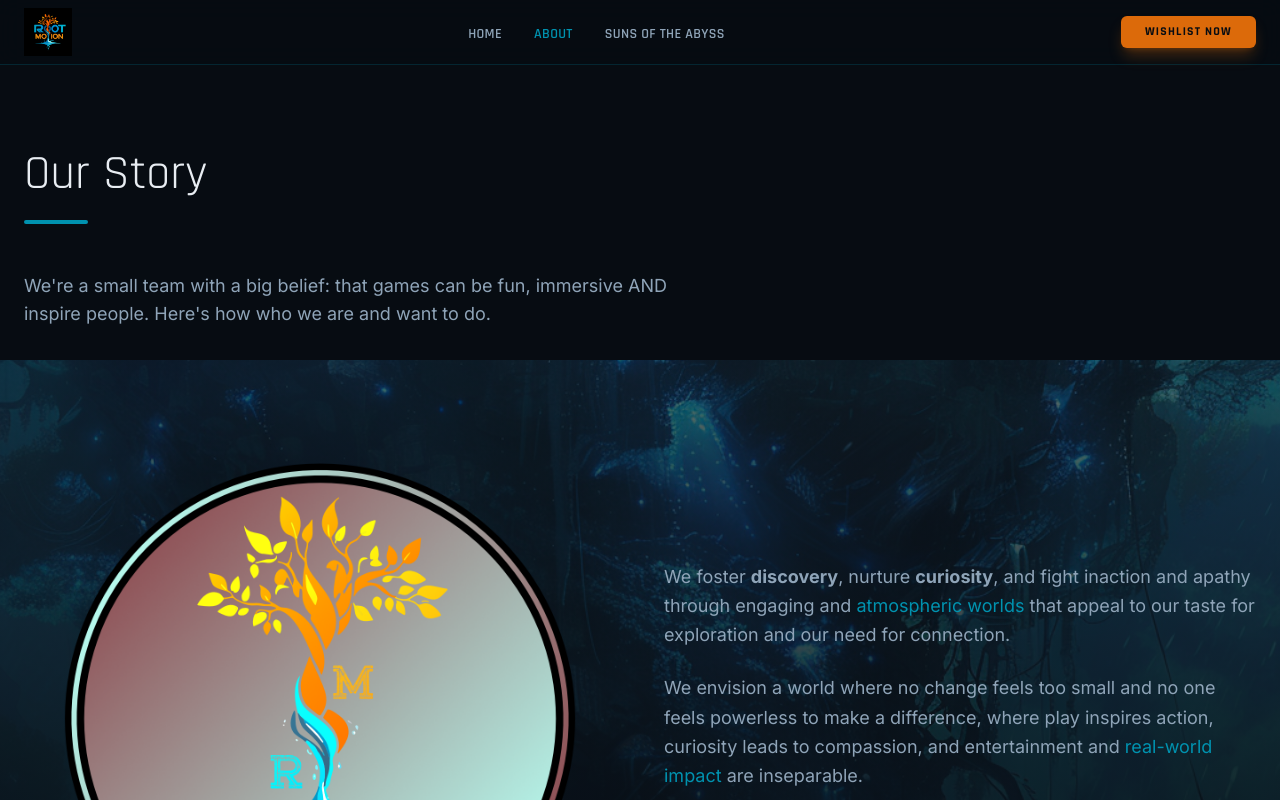
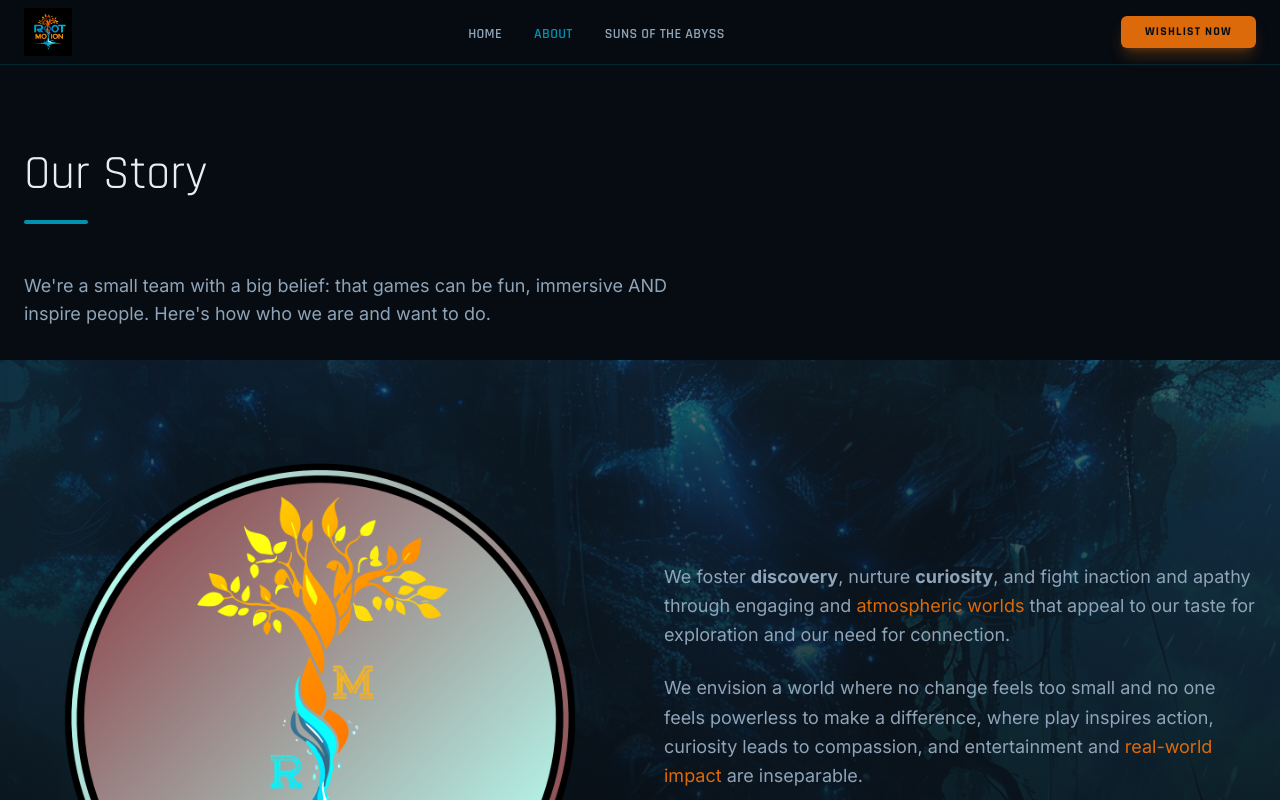
Before and after one commit to Moutrave/root-motion-studios, a Next.js app: page /about in a window 1280 px wide. Shown: the top 800 px of the page. Built offline with nearby package versions, Linux system fonts and the light colour scheme.

Commit message:
TUrned some words into orange color

```diff
--- a/src/components/about/StudioStory.tsx
+++ b/src/components/about/StudioStory.tsx
@@ -34,13 +34,13 @@ export function StudioStory() {
           <div className="space-y-6">
             <p className="text-ash-muted leading-relaxed text-lg">
               We foster <strong>discovery</strong>, nurture <strong>curiosity</strong>, and fight inaction and apathy through engaging and{' '}
-              <span className="text-plasma">atmospheric worlds</span>{' '}
+              <span className="text-solar">atmospheric worlds</span>{' '}
               that appeal to our taste for exploration and our need for connection.
             </p>
             <p className="text-ash-muted leading-relaxed text-lg">
               We envision a world where no change feels too small and no one feels powerless to make a difference,
               where play inspires action, curiosity leads to compassion, and entertainment and{' '}
-              <span className="text-plasma">real-world impact</span>{' '}
+              <span className="text-solar">real-world impact</span>{' '}
               are inseparable.
             </p>
             <blockquote className="border-l-2 border-plasma pl-6 mt-8">
```
